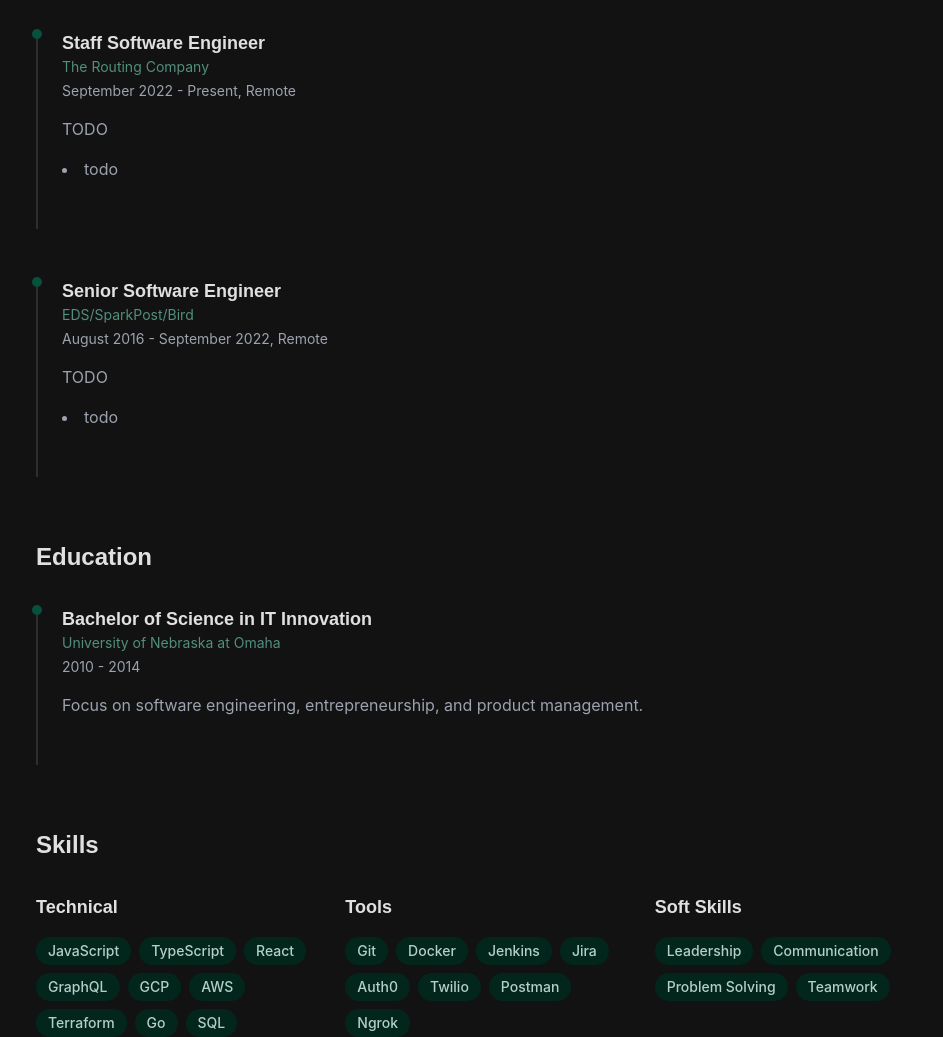
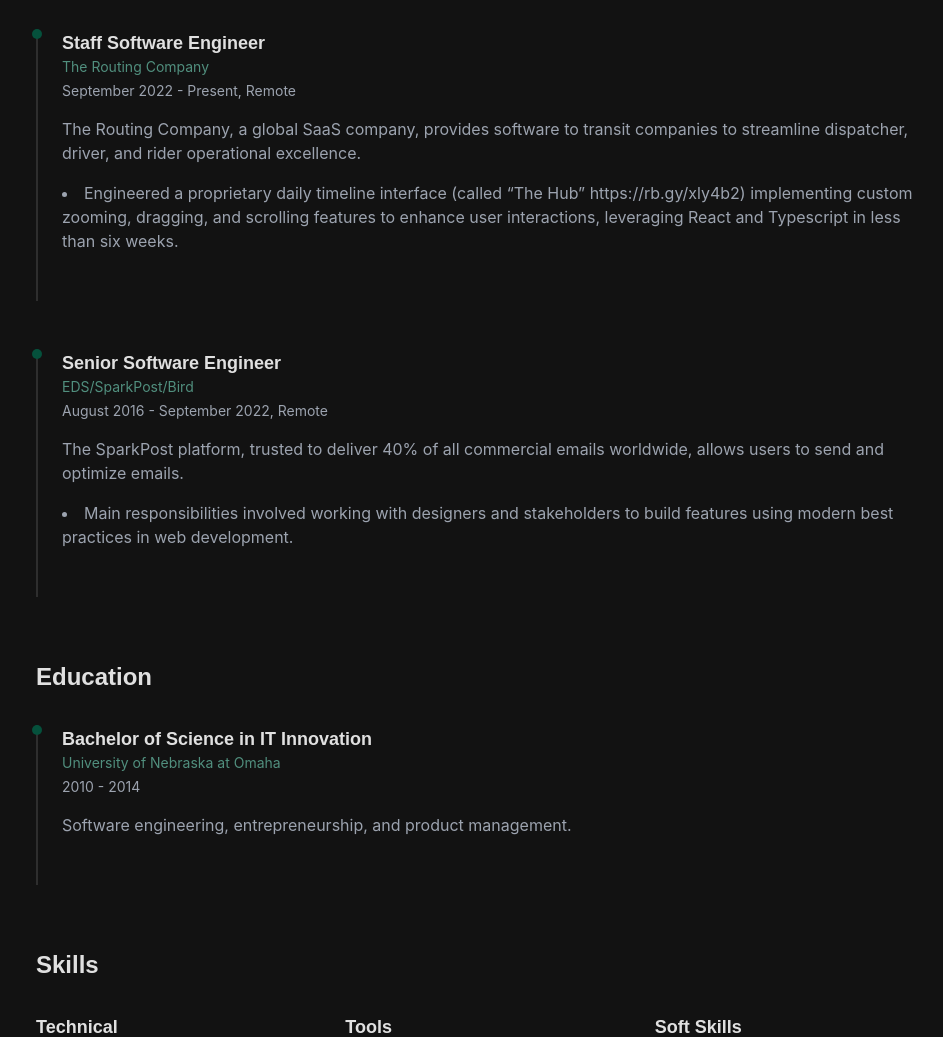
Before and after one commit to nstanard/nstanard.github.io, a Gatsby site: page /resume in a window 1280 px wide. Shown: the part 347-1384 px from the top of the page, without its empty margins (156-1099 px from the left). Built offline with nearby package versions, Linux system fonts and the light colour scheme; Gatsby itself is replaced by a stand-in of ours; some packages are replaced by stand-ins of ours.

Commit message:
start adding content

```diff
--- a/src/pages/resume.tsx
+++ b/src/pages/resume.tsx
@@ -8,9 +8,9 @@ const ResumePage = () => {
       companyUrl: "https://theroutingcompany.com",
       position: "Staff Software Engineer",
       period: "September 2022 - Present, Remote",
-      description: "TODO",
+      description: "The Routing Company, a global SaaS company, provides software to transit companies to streamline dispatcher, driver, and rider operational excellence.",
       achievements: [
-        "todo",
+        "Engineered a proprietary daily timeline interface (called “The Hub” https://rb.gy/xly4b2) implementing custom zooming, dragging, and scrolling features to enhance user interactions, leveraging React and Typescript in less than six weeks.",
       ],
     },
     {
@@ -18,9 +18,9 @@ const ResumePage = () => {
       companyUrl: "https://www.sparkpost.com",
       position: "Senior Software Engineer",
       period: "August 2016 - September 2022, Remote",
-      description: "TODO",
+      description: "The SparkPost platform, trusted to deliver 40% of all commercial emails worldwide, allows users to send and optimize emails.",
       achievements: [
-        "todo",
+        "Main responsibilities involved working with designers and stakeholders to build features using modern best practices in web development.",
       ],
     },
   ]
@@ -30,7 +30,7 @@ const ResumePage = () => {
       school: "University of Nebraska at Omaha",
       degree: "Bachelor of Science in IT Innovation",
       period: "2010 - 2014",
-      description: "Focus on software engineering, entrepreneurship, and product management.",
+      description: "Software engineering, entrepreneurship, and product management.",
     },
   ]
 
```
